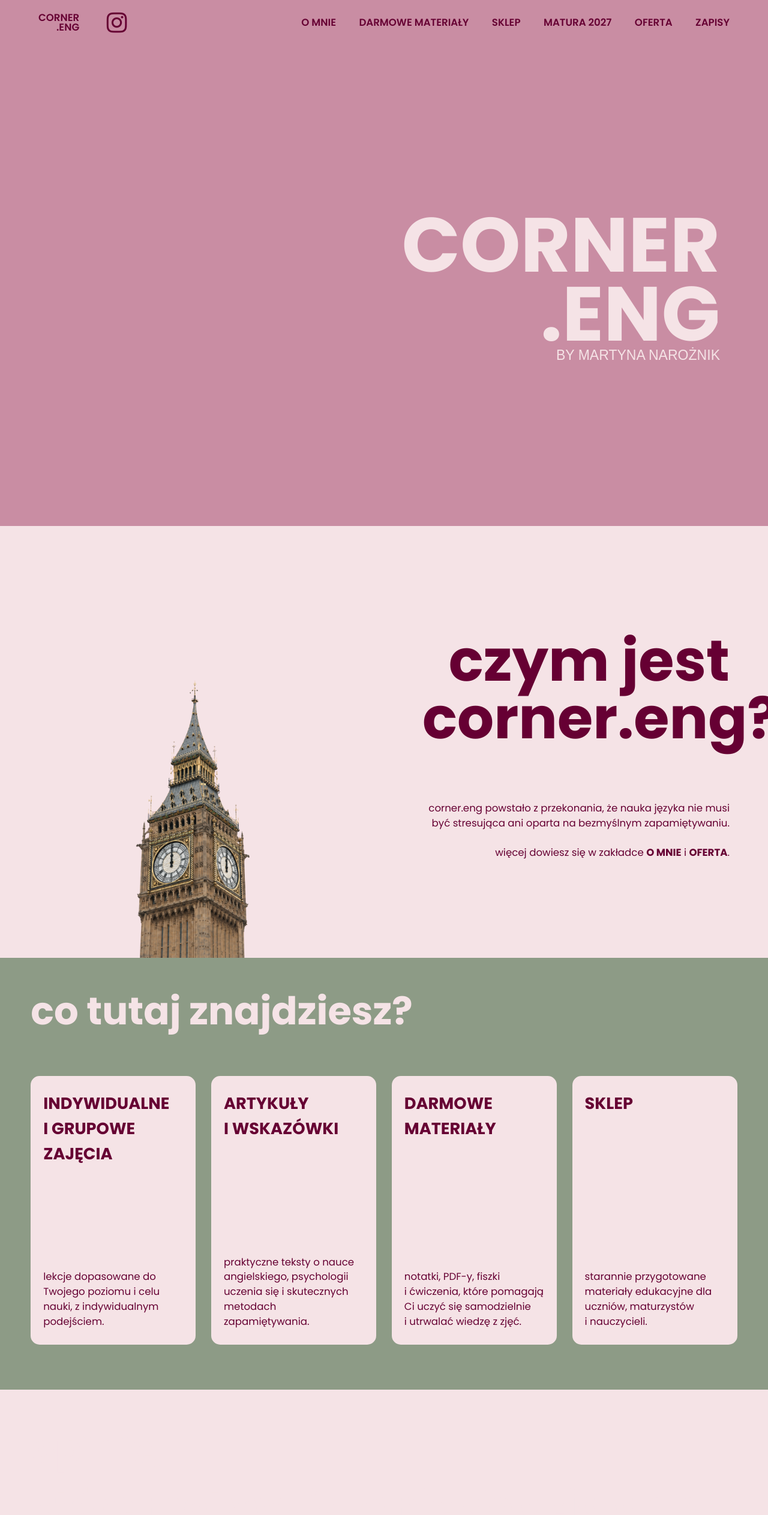
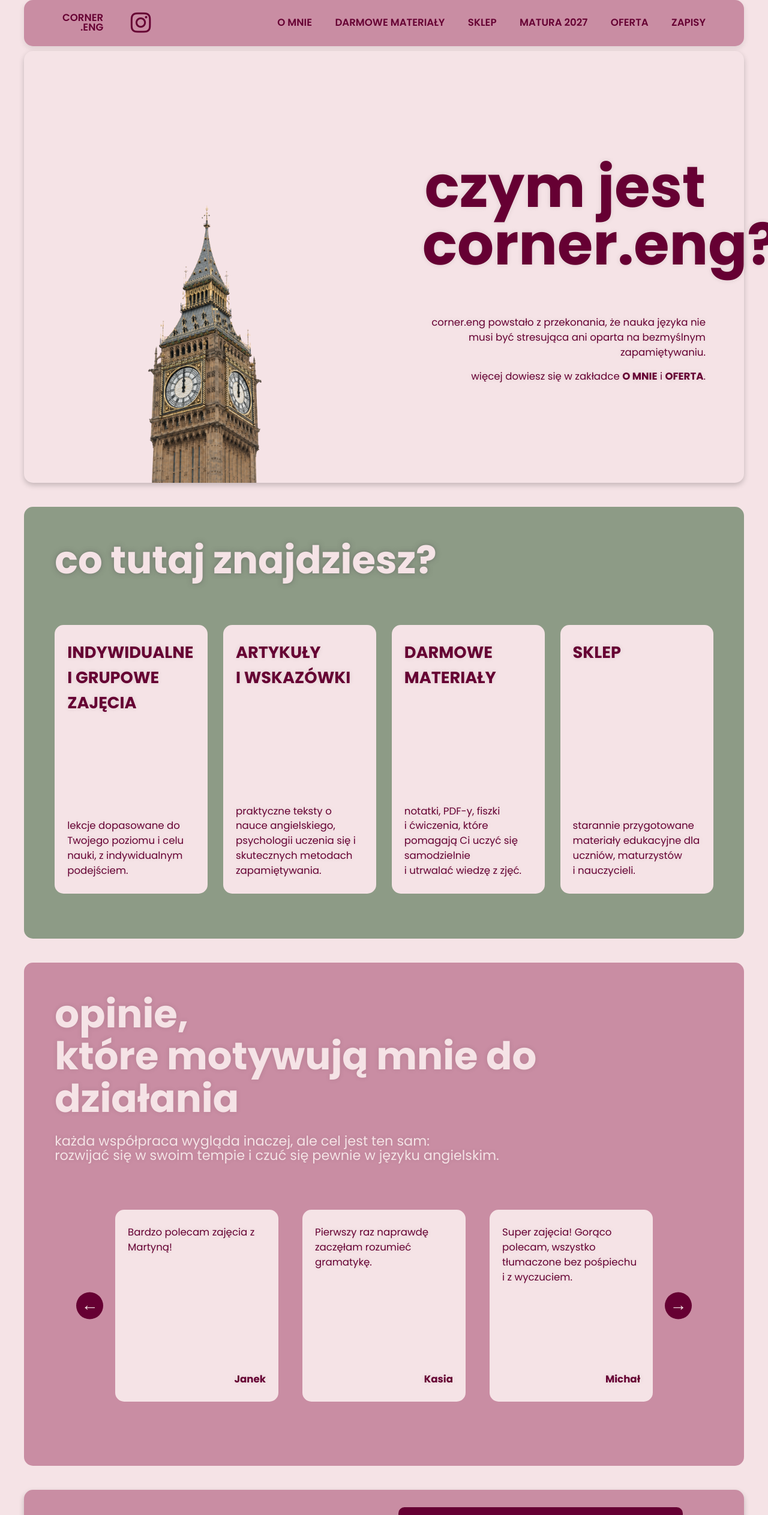
Before and after one commit to Rojap02/cornereng, a Vue app: page / in a window 1280 px wide. Shown: the top 2526 px of the page at 60% size. Built offline with nearby package versions, Linux system fonts and the light colour scheme; a web font is replaced by a local one.

Commit message:
Poprawa wyglądu HomePage oraz komponentów Header oraz Footer

```diff
--- a/src/assets/styles/footer-style.css
+++ b/src/assets/styles/footer-style.css
@@ -11,6 +11,9 @@
     display: flex;
     flex-direction: row;
     justify-content: space-between;
+    margin: 0 5vh;
+    border-radius: 15px;
+    box-shadow: 0px 4px 10px rgba(0, 0, 0, 0.2);
 }
 
 .footer-header h2 {
@@ -18,6 +21,7 @@
     color: var(--light);
     font-size: calc(var(--h2_size) + 1rem);
     margin: 0;
+    line-height: 1.1;
 }
 
 .footer-container {
--- a/src/assets/styles/global.css
+++ b/src/assets/styles/global.css
@@ -15,6 +15,11 @@ body,
   margin: 0;
   font-family: "Poppins", sans-serif;
 }
+h2,
+h3,
+p {
+    text-shadow: 0 0 8px rgba(29, 29, 29, 0.1);
+}
 
 #app {
     min-height: 100vh;
@@ -31,12 +36,6 @@ body,
     flex: 1;
 }
 
-.header {
-    position: sticky;
-    top: 0;
-    z-index: 1000;
-}
-
 .footer {
     flex-shrink: 0;
 }
--- a/src/assets/styles/header-style.css
+++ b/src/assets/styles/header-style.css
@@ -5,18 +5,15 @@
 }
 
 .header {
-  position: fixed;
-  top: 0;
-  left: 0;
-
-  box-sizing: border-box;
-  width: 100%;
+  border-radius: 15px;
+  margin: 0 5vh;
   display: flex;
   align-items: center;
   justify-content: space-between;
   padding: clamp(0.8rem, 1.5vw, 1.25rem) clamp(1.5rem, 5vw, 5rem);
   background-color: var(--bright_pink);
   height: var(--header-height);
+  box-shadow: 0px 4px 10px rgba(30, 30, 30, 0.1);
 }
 
 .header-brand {
--- a/src/assets/styles/home-page-style.css
+++ b/src/assets/styles/home-page-style.css
@@ -7,9 +7,17 @@
     --light_green: #8d9b86;
 }
 
+html,
+body,
+#app {
+  background-color: var(--light);
+}
+
 .name {
+    margin: 5vh;
+    border-radius: 15px;
     background-color: var(--bright_pink);
-    height: 100vh;
+    height: 60vh;
     display: flex;
     justify-content: flex-end;
     align-items: center;
@@ -49,9 +57,13 @@ p{
 }
 
 .whats-cornereng{
+    margin: 0 5vh;
+    margin-top: 1vh;
+    border-radius: 15px;
     background-color: var(--light);
     display: flex;
     min-height: calc(100vh - var(--header_height));
+    box-shadow: 0px 4px 10px rgba(0, 0, 0, 0.2);
 }
 
 .whats-cornereng-image {
@@ -79,8 +91,8 @@ p{
     color: var(--dark_pink);
 }
 
-.whats-cornereng-text h2 {
-    padding-bottom: 10px;
+.whats-cornereng-text p {
+    margin-top: -10px;
 }
 
 .whats-cornereng-text-header {
@@ -109,6 +121,8 @@ p{
 }
 
 .whats-to-find {
+    margin: 5vh;
+    border-radius: 15px;
     background-color: var(--light_green);
     min-height: calc(100vh - var(--header_height));
     display: flex;
@@ -128,6 +142,8 @@ p{
     margin-bottom: 38px;
     text-align: left;
     font-size: var(--h2_size);
+
+    text-shadow: 0 0 8px rgba(82, 82, 82, 0.5);
 }
 
 .whats-to-find-grid {
--- a/src/assets/styles/reviews-style.css
+++ b/src/assets/styles/reviews-style.css
@@ -7,7 +7,9 @@
 }
 
 .reviews {
-    background-color: var(--light);
+    margin: 5vh;
+    border-radius: 15px;
+    background-color: var(--bright_pink);
     min-height: calc(100vh - var(--header_height));
     padding: clamp(2rem, 4vw, 5rem);
 }
@@ -26,17 +28,20 @@
     font-size: var(--h2_size);
     font-weight: bold;
     margin: 0;
+    line-height: 1.1;
 }
 
 .reviews-subtitle {
     display: flex;
-    justify-content: flex-end;
+    justify-content: flex-start;
+    line-height: 1.1;
 }
 
 .reviews-subtitle h3 {
-    text-align: right;
-    font-size: var(--h3_size);
+    text-align: left;
+    font-size: calc(var(--h3_size) - 0.3rem);
     color: var(--light);
+    font-weight: 400;
 }
 
 .reviews-slider {
--- a/src/views/HomePage.vue
+++ b/src/views/HomePage.vue
@@ -5,13 +5,7 @@ import ReviewsSection from "@/components/Reviews.vue";
 </script>
 
 <template>
-  <section class="name">
-    <div class="name-container">
-        <p class="corner">corner</p>
-        <p class="eng">.eng</p>
-        <p class="subtitle">by martyna narożnik</p>
-    </div>
-  </section>
+
 
   <section class="whats-cornereng">
     <div class="whats-cornereng-image">
```
